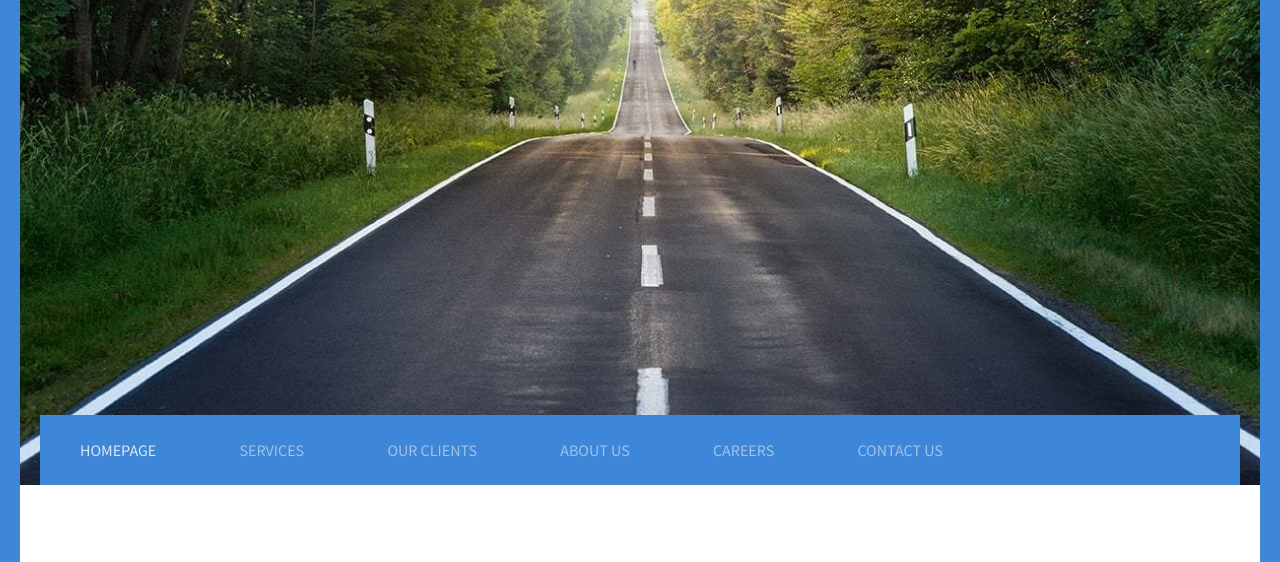
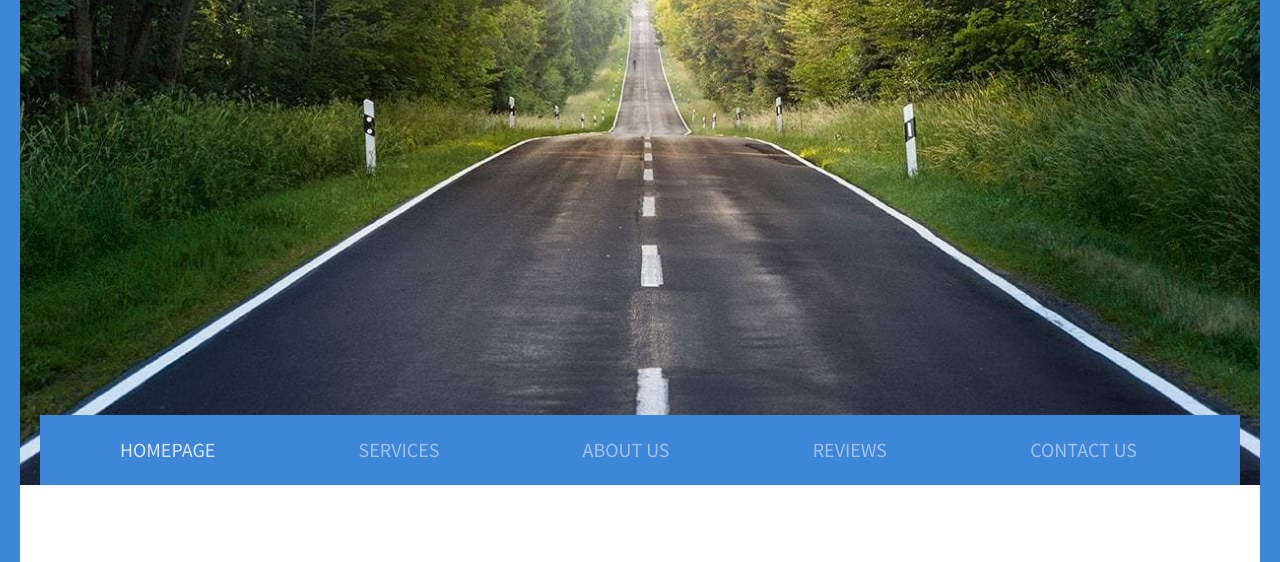
Before and after one commit to jchironna/LKNDRIVENEW, a plain HTML site: page index.html in a window 1280 px wide. Shown: the part 185-747 px from the top of the page. Drawn offline with Linux system fonts and the light colour scheme; a script that the page names is missing.

Commit message:
fixed header

```diff
--- a/default.css
+++ b/default.css
@@ -193,12 +193,12 @@ hr {
 
 #menu a {
 	display: block;
-	padding: 0px 40px 0px 40px;
+	padding: 0px 60px 0px 80px;
 	line-height: 70px;
 	text-decoration: none;
 	text-transform: uppercase;
 	text-align: center;
-	font-size: 16px;
+	font-size: 20px;
 	font-weight: 400;
 	color: rgba(255,255,255,0.5);
 	border: none;
--- a/index.html
+++ b/index.html
@@ -41,10 +41,9 @@ Released   : 20140315
 			<ul>
 				<li class="current_page_item"><a href="#" accesskey="1" title="">Homepage</a></li>
 				<li><a href="services.html" accesskey="1" title="">Services</a></li>
-				<li><a href="#" accesskey="2" title="">Our Clients</a></li>
-				<li><a href="#" accesskey="3" title="">About Us</a></li>
-				<li><a href="#" accesskey="4" title="">Careers</a></li>
-				<li><a href="#" accesskey="5" title="">Contact Us</a></li>
+				<li><a href="#" accesskey="2" title="">About Us</a></li>
+				<li><a href="#" accesskey="3" title="">Reviews</a></li>
+				<li><a href="#" accesskey="4" title="">Contact Us</a></li>
 			</ul>
 		</div>
 	</div>
```
